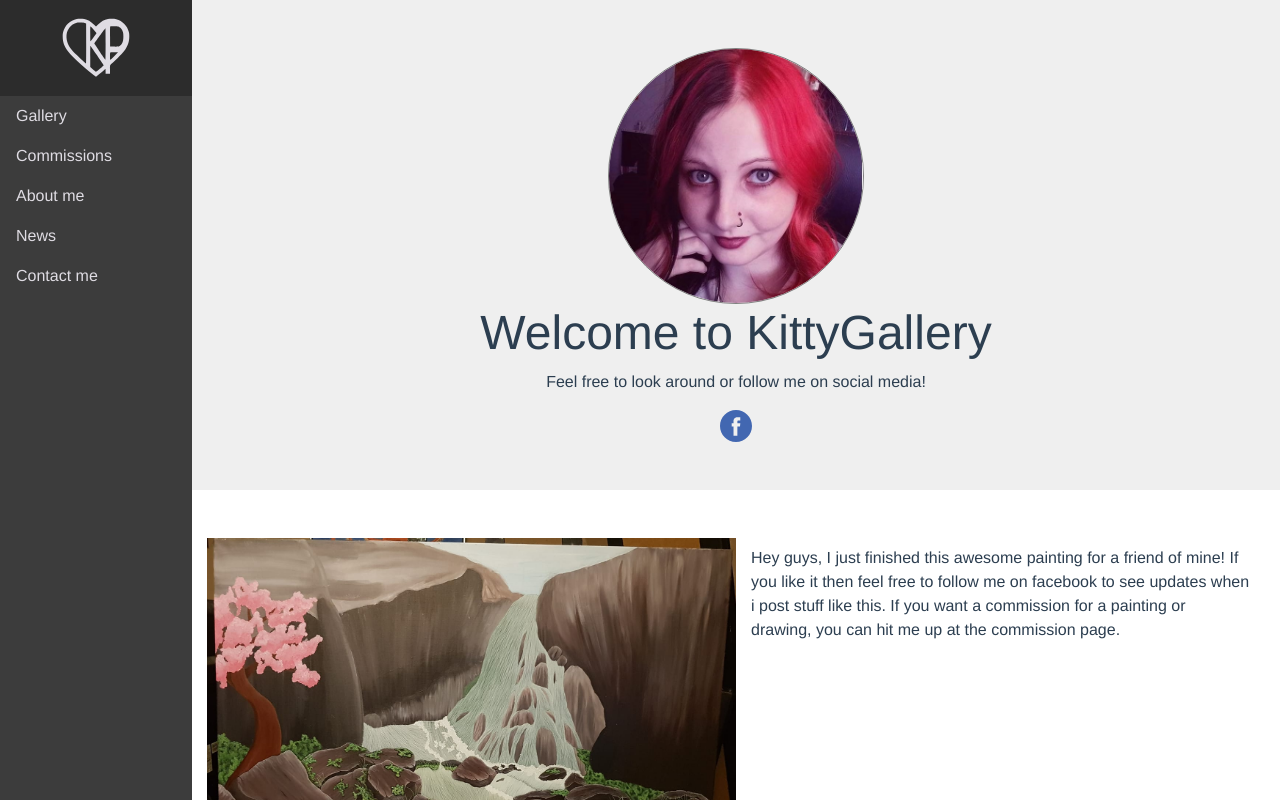
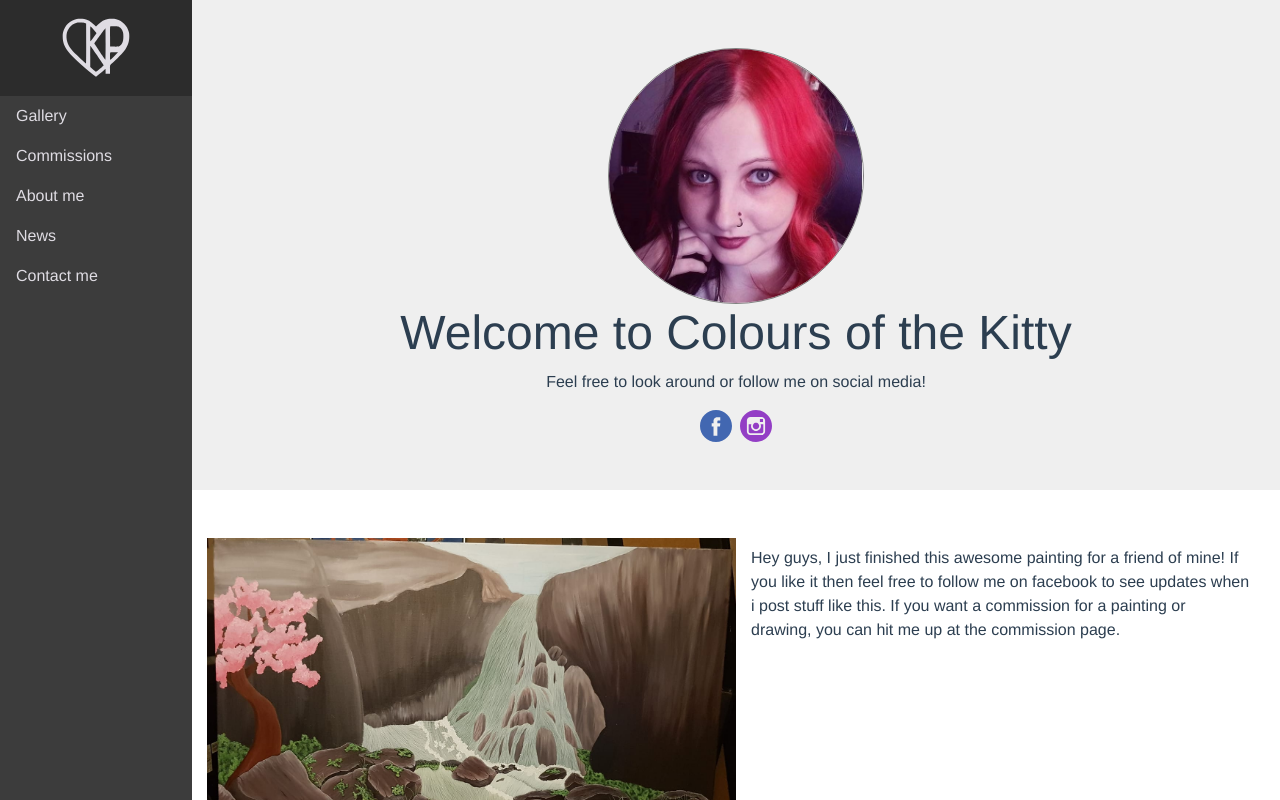
Before and after one commit to jhviggo/KittyGallery, a Vue app: page / in a window 1280 px wide. Shown: the top 800 px of the page. Built offline with nearby package versions, Linux system fonts and the light colour scheme.

Commit message:
Add styling and minor changes
- add instagram svg
- add styling
- change front page header text

```diff
--- a/src/components/FrontPageHeader.vue
+++ b/src/components/FrontPageHeader.vue
@@ -4,7 +4,7 @@
     <h1 class="header__title">{{ title }}</h1>
     <p>{{ text }}</p>
     <div>
-      <a v-for="social in socials" :href="social.link" :key="social.link">
+      <a class="px-1" v-for="social in socials" :href="social.link" :key="social.link">
         <img class="header__social" :src="social.image"/>
       </a>
     </div>
--- a/src/views/gallery/index.vue
+++ b/src/views/gallery/index.vue
@@ -1,5 +1,5 @@
 <template>
-  <div>
+  <div class="margin-top-50">
     <image-gallery/>
   </div>
 </template>
@@ -18,3 +18,9 @@ import ImageGallery from '@/components/ImageGallery.vue'
 
 export default class Gallery extends Vue {}
 </script>
+
+<style scoped>
+.margin-top-50 {
+  margin-top: 50px;
+}
+</style>
--- a/src/views/index.vue
+++ b/src/views/index.vue
@@ -34,13 +34,17 @@ import ImagePanel from '@/components/ImagePanel.vue';
 })
 
 export default class FrontPage extends Vue {
-  title: string = 'Welcome to KittyGallery';
+  title: string = 'Welcome to Colours of the Kitty';
   text: string = 'Feel free to look around or follow me on social media!';
   image: string = '/img/kitty_image.jpg';
   socials: Array<Object> = [
     {
       image: '/img/facebook-logo.svg',
       link: 'https://www.facebook.com/coloursofthekitty/'
+    },
+    {
+      image: '/img/instagram-logo.svg',
+      link: ''
     }
   ];
 }
```
Also changed, not shown: src/components/ImageGallery.vue (+4 -10 lines), public/img/instagram-logo.svg (added).
